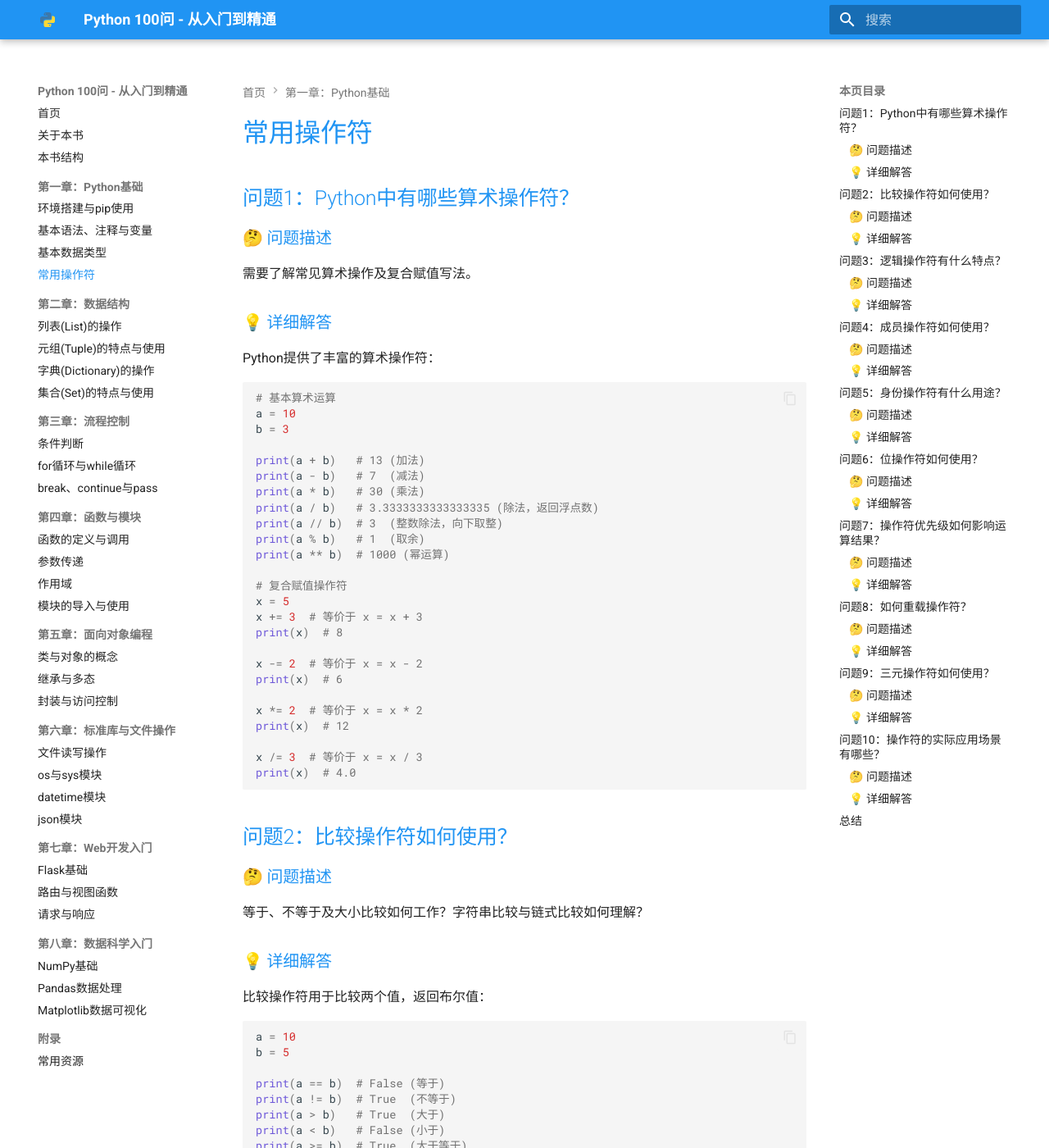
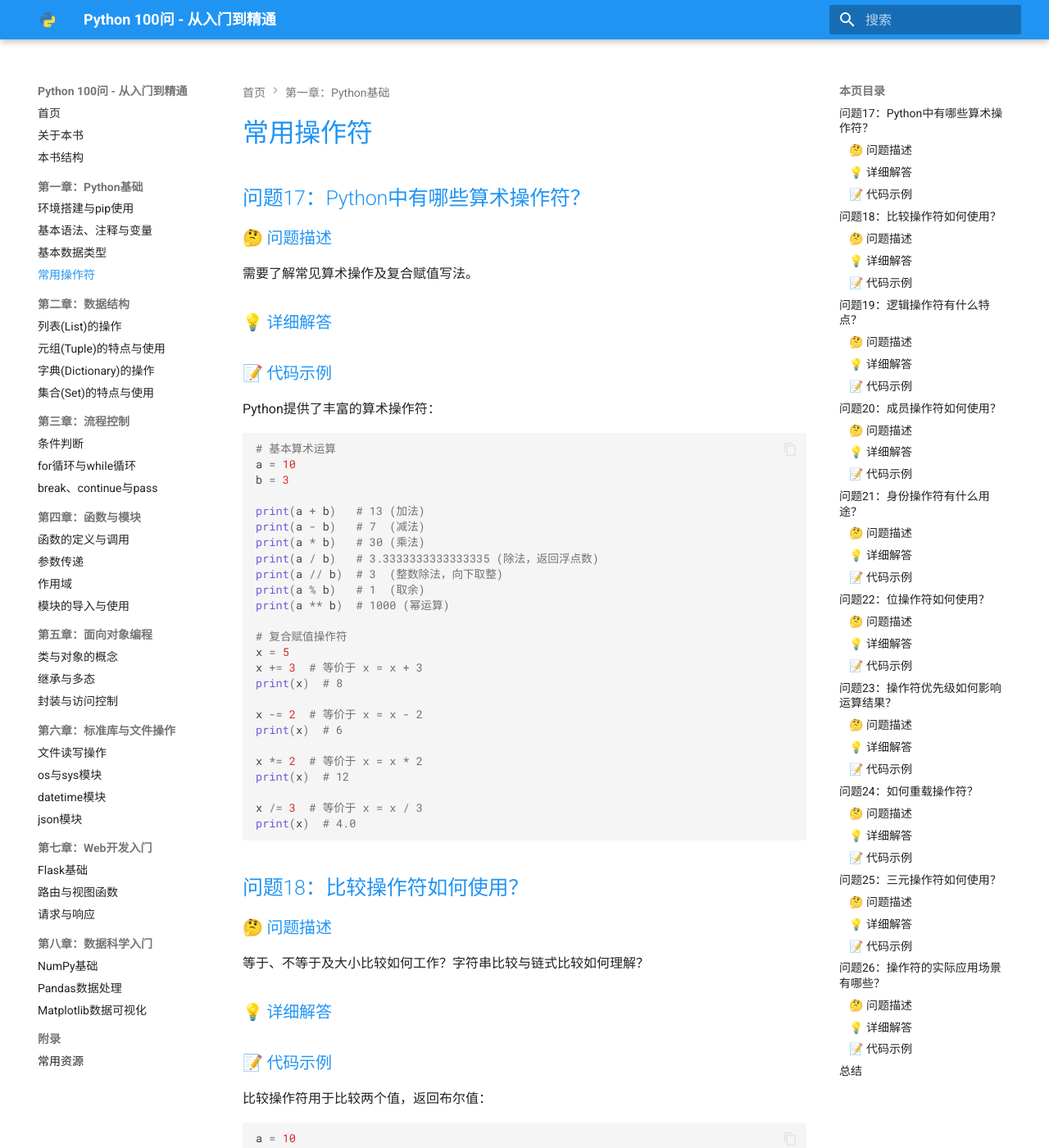
Before and after one commit to addname/python100, an MkDocs documentation site: the page built from docs/chapter1_basics/4_operators.md, in a window 1280 px wide and 1400 px high. Shown: the whole window at 82% size. Built offline with MkDocs 1.6.1 and Material for MkDocs 9.7.7, drawn with Linux system fonts in a browser that asks for light colours; the version menu is left out; some of the changed text lies outside the part shown.

Commit message:
重编号问题标题（全局连续）：\n- 第一章：问题9-26\n- 第二章：问题27-58\n- 依据导航顺序统一‘## 问题X：’为连续编号，便于跨章引用与统计

````diff
--- a/docs/chapter1_basics/4_operators.md
+++ b/docs/chapter1_basics/4_operators.md
@@ -1,12 +1,14 @@
 # 常用操作符
 
-## 问题1：Python中有哪些算术操作符？
+## 问题17：Python中有哪些算术操作符？
 
 ### 🤔 问题描述
 
 需要了解常见算术操作及复合赋值写法。
 
 ### 💡 详细解答
+
+### 📝 代码示例
 
 Python提供了丰富的算术操作符：
 
@@ -38,13 +40,15 @@ x /= 3  # 等价于 x = x / 3
 print(x)  # 4.0
 ```
 
-## 问题2：比较操作符如何使用？
+## 问题18：比较操作符如何使用？
 
 ### 🤔 问题描述
 
 等于、不等于及大小比较如何工作？字符串比较与链式比较如何理解？
 
 ### 💡 详细解答
+
+### 📝 代码示例
 
 比较操作符用于比较两个值，返回布尔值：
 
@@ -69,13 +73,15 @@ age = 25
 print(18 <= age <= 65)  # True
 ```
 
-## 问题3：逻辑操作符有什么特点？
+## 问题19：逻辑操作符有什么特点？
 
 ### 🤔 问题描述
 
 and / or / not 各自的语义与短路行为是什么？
 
 ### 💡 详细解答
+
+### 📝 代码示例
 
 Python中的逻辑操作符包括 `and`、`or`、`not`：
 
@@ -111,13 +117,15 @@ else:
     print("需要努力")
 ```
 
-## 问题4：成员操作符如何使用？
+## 问题20：成员操作符如何使用？
 
 ### 🤔 问题描述
 
 如何判断元素是否包含在容器或字符串中？
 
 ### 💡 详细解答
+
+### 📝 代码示例
 
 `in` 和 `not in` 用于检查成员关系：
 
@@ -139,13 +147,15 @@ print("name" in person)    # True
 print("salary" in person)  # False
 ```
 
-## 问题5：身份操作符有什么用途？
+## 问题21：身份操作符有什么用途？
 
 ### 🤔 问题描述
 
 is / is not 与 == 的差异？何时使用身份比较？
 
 ### 💡 详细解答
+
+### 📝 代码示例
 
 `is` 和 `is not` 用于比较对象的身份（内存地址）：
 
@@ -170,13 +180,15 @@ print(value is None)     # True
 print(value is not None) # False
 ```
 
-## 问题6：位操作符如何使用？
+## 问题22：位操作符如何使用？
 
 ### 🤔 问题描述
 
 常见位运算及典型应用有哪些？
 
 ### 💡 详细解答
+
+### 📝 代码示例
 
 位操作符用于对二进制位进行操作：
 
@@ -204,13 +216,15 @@ power = 1 << 3  # 等价于 2**3
 print(power)  # 8
 ```
 
-## 问题7：操作符优先级如何影响运算结果？
+## 问题23：操作符优先级如何影响运算结果？
 
 ### 🤔 问题描述
 
 不同操作符的结合顺序如何？如何用括号消除歧义？
 
 ### 💡 详细解答
+
+### 📝 代码示例
 
 Python中的操作符有优先级，优先级高的先计算：
 
@@ -236,13 +250,15 @@ if (age >= 18 and score >= 80) or attendance >= 0.9:
     print("条件满足")
 ```
 
-## 问题8：如何重载操作符？
+## 问题24：如何重载操作符？
 
 ### 🤔 问题描述
 
 在自定义类中如何让 +、== 等操作符生效？
 
 ### 💡 详细解答
+
+### 📝 代码示例
 
 在类中可以重载操作符：
 
@@ -271,13 +287,15 @@ print(p1 == p2)  # False
 print(p1 == Point(1, 2))  # True
 ```
 
-## 问题9：三元操作符如何使用？
+## 问题25：三元操作符如何使用？
 
 ### 🤔 问题描述
 
 条件表达式的语法与常见用法是什么？
 
 ### 💡 详细解答
+
+### 📝 代码示例
 
 Python中的三元操作符语法：`值1 if 条件 else 值2`
 
@@ -299,13 +317,15 @@ def get_max(a, b):
 print(get_max(10, 20))  # 20
 ```
 
-## 问题10：操作符的实际应用场景有哪些？
+## 问题26：操作符的实际应用场景有哪些？
 
 ### 🤔 问题描述
 
 在数据校验、权限判断与范围检查等场景如何使用操作符？
 
 ### 💡 详细解答
+
+### 📝 代码示例
 
 ```python
 # 1. 数据验证
````
Also changed, not shown: docs/chapter1_basics/3_data_types.md (+24 -8 lines), docs/chapter2_data_structures/1_lists.md (+2 -2 lines), docs/chapter2_data_structures/2_tuples.md (+10 -10 lines), docs/chapter2_data_structures/3_dictionaries.md (+10 -10 lines), docs/chapter2_data_structures/4_sets.md (+10 -10 lines).
